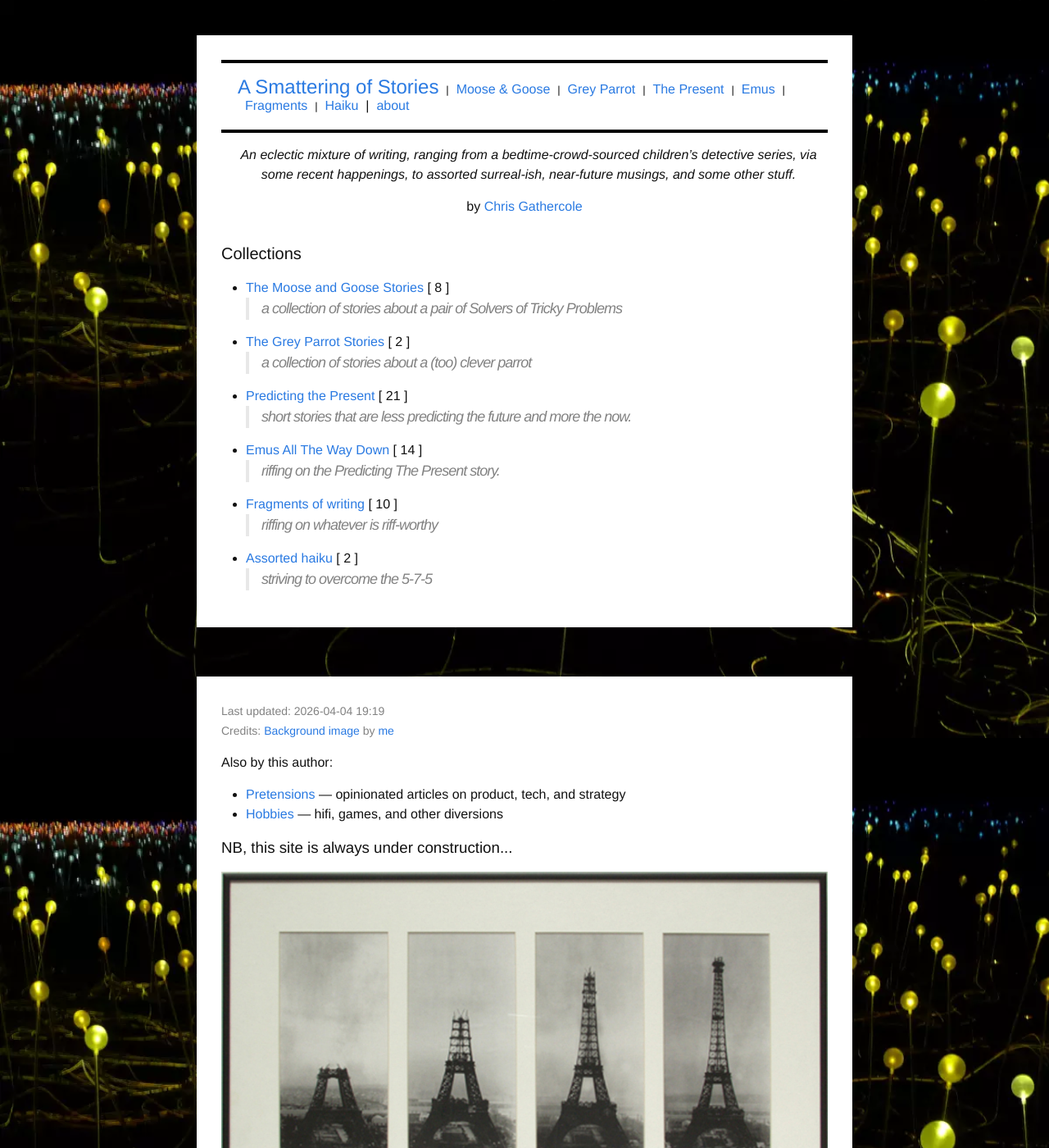
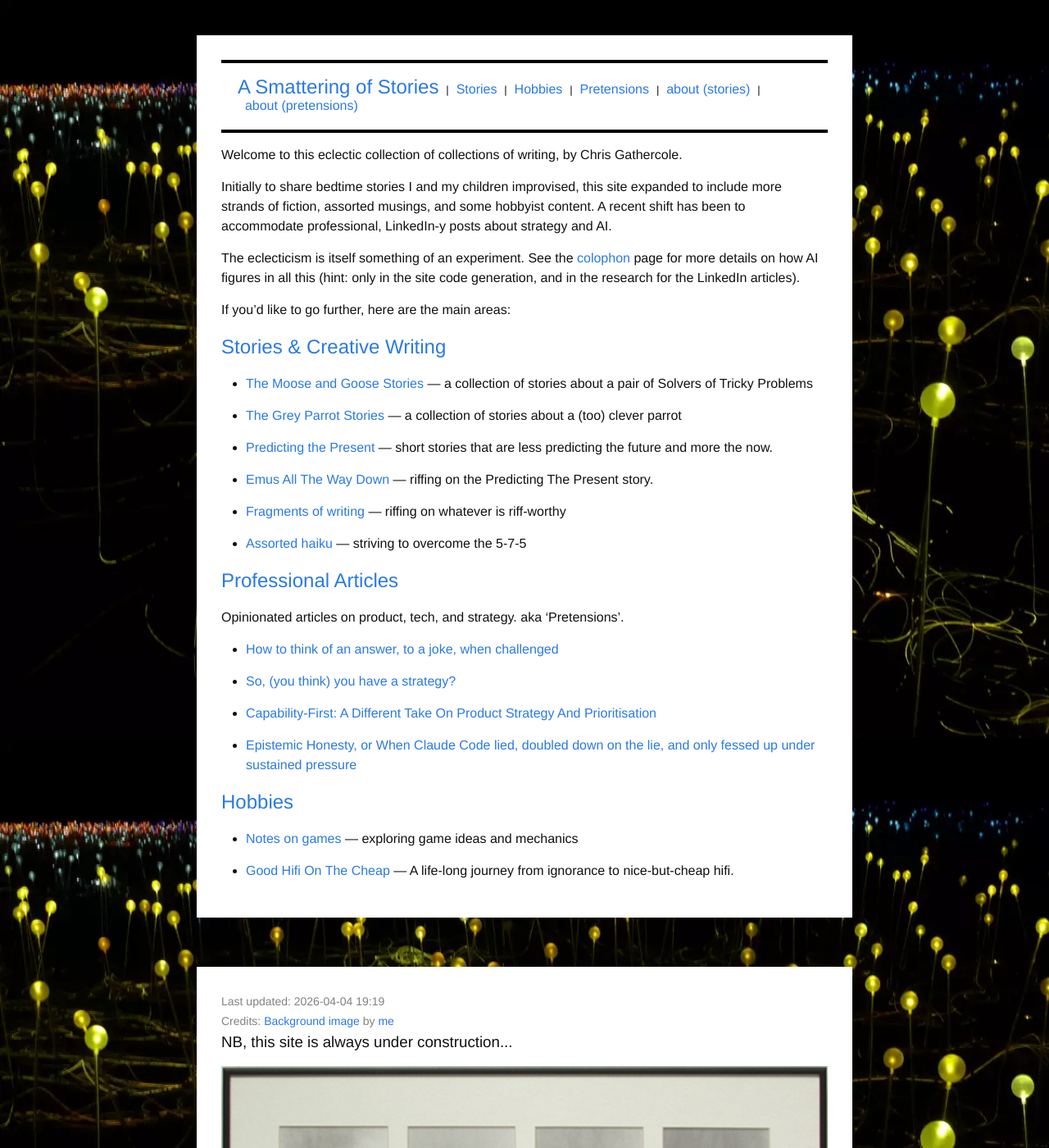
Before and after one commit to upthebuzzard/upthebuzzard.github.io, a Jekyll site: the page built from index.md, in a window 1280 px wide and 1400 px high. Shown: the whole window at 82% size. Built offline with Jekyll 4.4.1, drawn with Linux system fonts in a browser that asks for light colours; some web fonts are replaced.

Commit message:
Add gateway homepage, split stories to /stories landing page
New index.md serves as site-level gateway explaining the eclectic content and linking to all three zones. Previous homepage content moved to stories.md at /stories. Top nav updated: site-level nav adds Stories and both about links, Zone A title links to /stories, footer cross-links updated.

Co-Authored-By: Claude Opus 4.6 <noreply@anthropic.com>

```diff
--- a/_includes/footer.html
+++ b/_includes/footer.html
@@ -28,7 +28,7 @@
       <p class="footer-also-by">Also by this author:</p>
       <ul class="footer-also-by-list">
         {% if page_zone != "A" and page_zone != "" %}
-          <li><a href="/">A Smattering of Stories</a> — fiction, fragments, and other creative writing</li>
+          <li><a href="/stories">A Smattering of Stories</a> — fiction, fragments, and other creative writing</li>
         {% endif %}
         {% if page_zone != "B" %}
           <li><a href="/pretensions/">Pretensions</a> — opinionated articles on product, tech, and strategy</li>
--- a/_includes/top-nav.html
+++ b/_includes/top-nav.html
@@ -8,8 +8,11 @@
       <!-- Site-level page: show all zones as peers -->
       <a href="/"><span class="site-link">{{ site.title | escape }}</span></a>
       <span class="top-nav-sections">
+        &nbsp;<span class="nav-collection-divider">|</span>&nbsp;&nbsp;<a class="page-link no-wrap" href="/stories">Stories</a>
         &nbsp;<span class="nav-collection-divider">|</span>&nbsp;&nbsp;<a class="page-link no-wrap" href="/hobbies">Hobbies</a>
         &nbsp;<span class="nav-collection-divider">|</span>&nbsp;&nbsp;<a class="page-link no-wrap" href="/pretensions/">Pretensions</a>
+        &nbsp;<span class="nav-collection-divider">|</span>&nbsp;&nbsp;<a class="page-link no-wrap" href="/about">about (stories)</a>
+        &nbsp;<span class="nav-collection-divider">|</span>&nbsp;&nbsp;<a class="page-link no-wrap" href="/pretensions/about">about (pretensions)</a>
       </span>
     {% elsif page_zone == "B" %}
       <!-- Zone B: Pretensions branding with topics -->
@@ -48,7 +51,7 @@
       </span>
     {% else %}
       <!-- Default: Stories branding with Zone A collections -->
-      <a href="/"><span class="site-link">{{ site.title | escape }}</span></a>
+      <a href="/stories"><span class="site-link">{{ site.title | escape }}</span></a>
       <span class="top-nav-sections">
         {% assign collections = site.collections | sort: 'sequence' %}
         {% for collection in collections %}
--- a/index.md
+++ b/index.md
@@ -1,22 +1,41 @@
 ---
-# You don't need to edit this file, it's empty on purpose.
-# Edit theme's home layout instead if you wanna make some changes
-# See: https://jekyllrb.com/docs/themes/#overriding-theme-defaults
 layout: home
+title: Welcome
+zone: site
 ---
-<header class="post-header">
-  <p class="site-collection-description">{{ site.description }}</p>
-{% include by-author.html %}
-</header>
 
-<h2 class="page-heading">Collections</h2>
+Welcome to this eclectic collection of collections of writing, by Chris Gathercole.
+
+Initially to share bedtime stories I and my children improvised, this site expanded to include more strands of fiction, assorted musings, and some hobbyist content. A recent shift has been to accommodate professional, LinkedIn-y posts about strategy and AI.
+
+The eclecticism is itself something of an experiment. See the [colophon](/colophon) page for more details on how AI figures in all this (hint: only in the site code generation, and in the research for the LinkedIn articles).
+
+If you'd like to go further, here are the main areas:
+
+## [Stories & Creative Writing](/stories)
 
 {% assign sorted = site.collections | sort: 'sequence' %}
 {% for collection in sorted %}
-  {% if collection.label != "posts" and collection.zone == "A" %}
-    {% assign posts = site[collection.label] | where:"layout", "post" %}
-* [{{ collection.title }}]({{ collection.label }}) {% if posts.size > 0 %}[ {{ posts.size }} ]{% endif %}
-> {{ collection.description }}
+{% if collection.label != "posts" and collection.zone == "A" %}
+* [{{ collection.title }}]({{ collection.label }}) — {{ collection.description }}
+{% endif %}
+{% endfor %}
 
-  {% endif %}
+## [Professional Articles](/pretensions/)
+
+Opinionated articles on product, tech, and strategy. aka 'Pretensions'.
+
+{% for post in site.pretensions %}
+{% if post.layout == "post" %}
+* [{{ post.title }}]({{ post.url }})
+{% endif %}
 {% endfor %}
+
+## [Hobbies](/hobbies)
+
+{% assign sorted_hobbies = site.collections | sort: 'sequence' %}
+{% for collection in sorted_hobbies %}
+{% if collection.label != "posts" and collection.zone == "C" %}
+* [{{ collection.title }}]({{ collection.label }}) — {{ collection.description }}
+{% endif %}
+{% endfor %}
```
Also changed, not shown: stories.md (added, +21 -0 lines).
